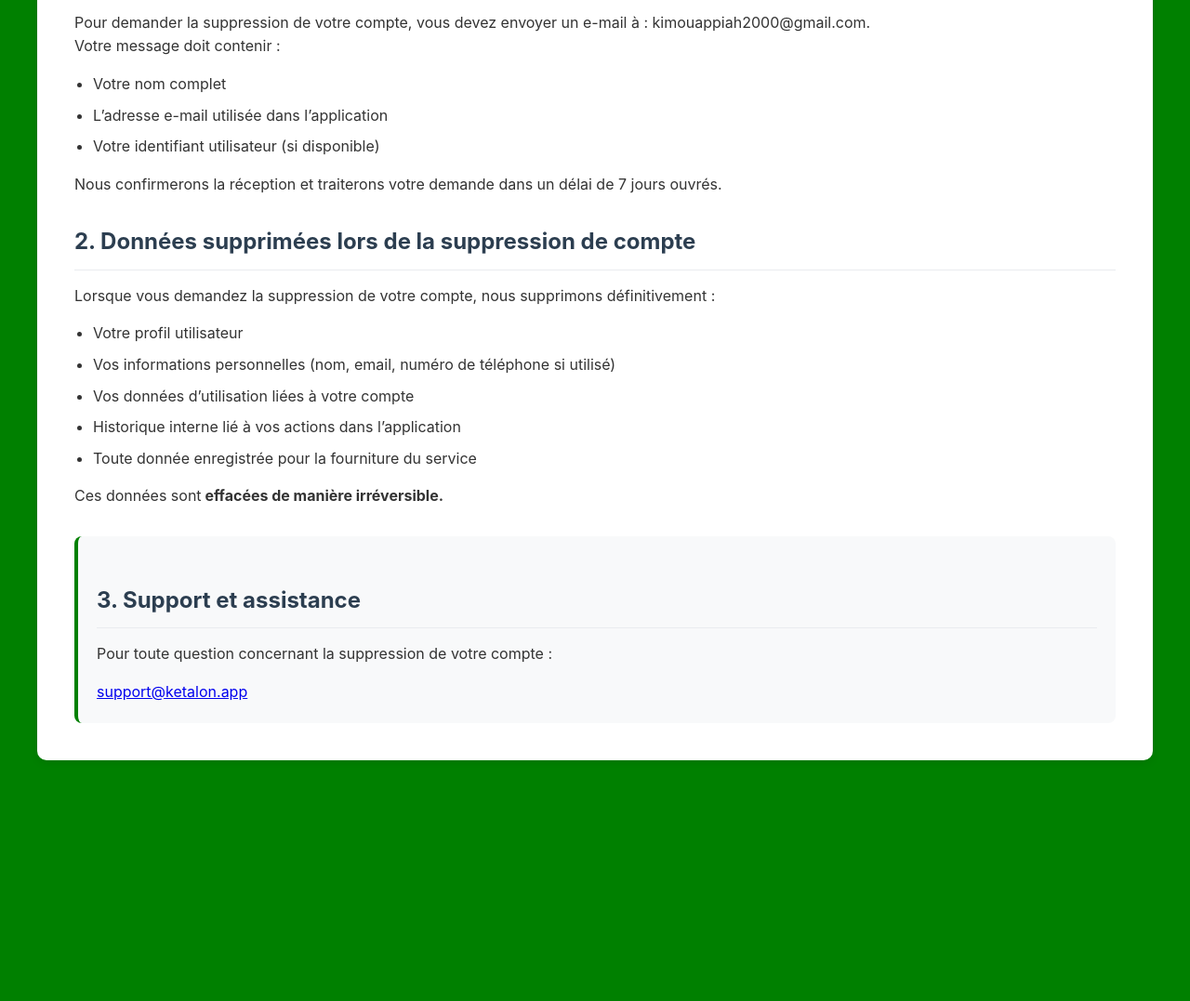
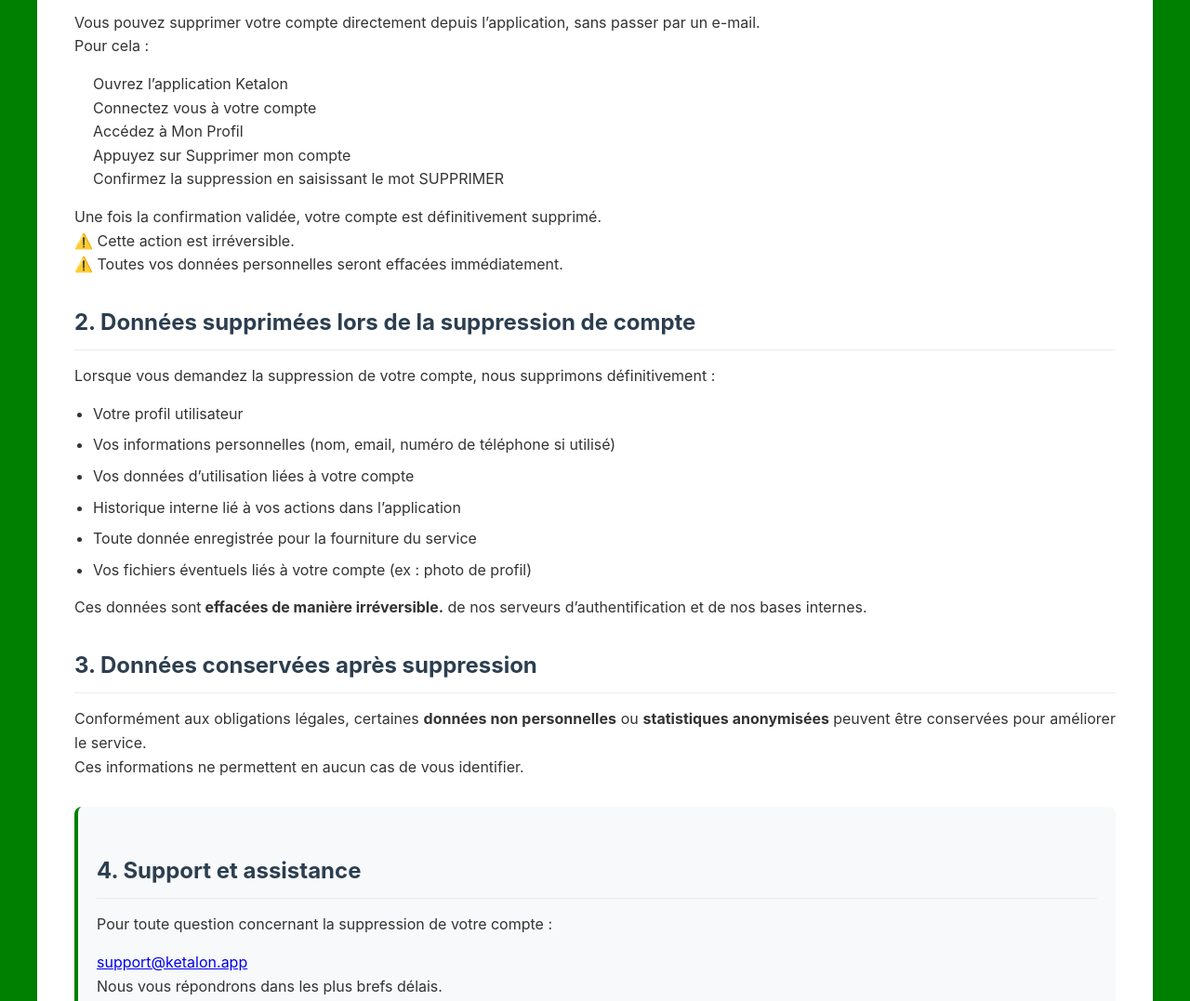
Before and after one commit to Boristanoh/confirm_ketalon, a plain HTML site: page suppression.html in a window 1280 px wide. Shown: the part 269-1346 px from the top of the page at 93% size. Before the commit the page ends 1107 px from the top, so only its background shows below. Drawn offline with Linux system fonts and the light colour scheme.

Commit message:
Update suppression.html

```diff
--- a/suppression.html
+++ b/suppression.html
@@ -25,18 +25,21 @@
       <section>
         <h2>1. Comment demander la suppression de votre compte ?</h2>
         <p>
-          Pour demander la suppression de votre compte, vous devez envoyer un
-          e-mail à : kimouappiah2000@gmail.com. <br />Votre message doit
-          contenir :
+          Vous pouvez supprimer votre compte directement depuis l’application, sans passer par un e-mail. <br />
+          Pour cela :
         </p>
         <ul>
-          <li>Votre nom complet</li>
-          <li>L’adresse e-mail utilisée dans l’application</li>
-          <li>Votre identifiant utilisateur (si disponible)</li>
+          <ol>Ouvrez l’application Ketalon</ol>
+          <ol>Connectez vous à votre compte</ol>
+          <ol>Accédez à Mon Profil</ol>
+          <ol>Appuyez sur Supprimer mon compte</ol>
+          <ol>Confirmez la suppression en saisissant le mot SUPPRIMER</ol>
         </ul>
         <p>
-          Nous confirmerons la réception et traiterons votre demande dans un
-          délai de 7 jours ouvrés.
+          Une fois la confirmation validée, votre compte est définitivement supprimé. <br>
+
+⚠️ Cette action est irréversible. <br>
+⚠️ Toutes vos données personnelles seront effacées immédiatement. <br>
         </p>
       </section>
 
@@ -55,16 +58,24 @@
           <li>Vos données d’utilisation liées à votre compte</li>
           <li>Historique interne lié à vos actions dans l’application</li>
           <li>Toute donnée enregistrée pour la fourniture du service</li>
+          <li>Vos fichiers éventuels liés à votre compte (ex : photo de profil)</li>
         </ul>
         <p>
           Ces données sont<strong> effacées de manière irréversible.</strong>
+          de nos serveurs d’authentification et de nos bases internes.
         </p>
       </section>
 
+      <section>
+          <h2> 3. Données conservées après suppression</h2>
+          <p>Conformément aux obligations légales, certaines <b>données non personnelles</b>  ou <b>statistiques anonymisées </b> peuvent être conservées pour améliorer le service. <br>
+Ces informations ne permettent en aucun cas de vous identifier.</p>
+      </section>
       <section class="contact">
-        <h2>3. Support et assistance</h2>
+        <h2>4. Support et assistance</h2>
         <p>Pour toute question concernant la suppression de votre compte :</p>
         <a href="support@ketalon.app">support@ketalon.app</a>
+        <p>Nous vous répondrons dans les plus brefs délais.</p>
       </section>
     </div>
   </body>
```
